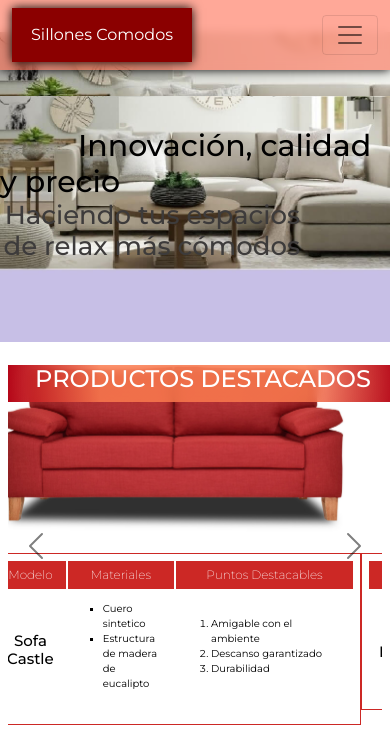
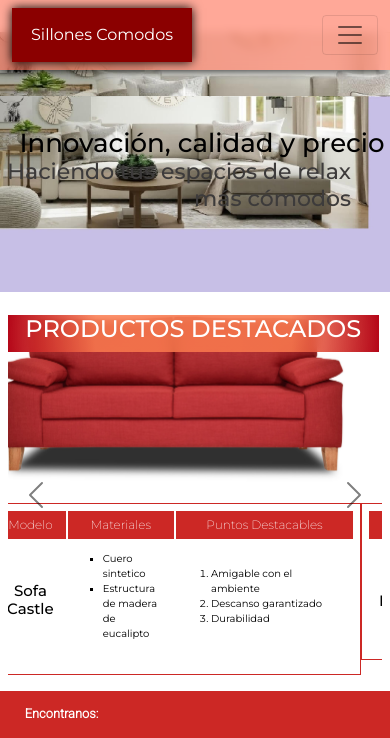
Before and after one commit to sandramb2021/Proyecto-22900, a website: page index.html in a window 390 px wide. Shown: the top 738 px of the page. Drawn offline with nearby package versions, Linux system fonts and the light colour scheme.

Commit message:
ultimando detalles de css

```diff
--- a/index.html
+++ b/index.html
@@ -53,10 +53,10 @@
             </div>
         </nav>
 
-        <div class="heroContainer">
+        <div class="heroContainer w-100">
             <div class="row mx-0">
                 <!--hero-->
-                <div class="heroContainer">
+                <div class="heroContainer w-100">
                     <span>Innovación, calidad y precio </span>
                     <p class="heroSubtitle">Haciendo tus espacios de relax más cómodos</p>
                 </div>
--- a/scss/_header.scss
+++ b/scss/_header.scss
@@ -37,8 +37,9 @@ header {
 
 
 }
+
 .heroContainer {
-        width: 100%;
+
     padding: 2em 0em;
     background-image: url("../imagenes/hero7.jpg");
     background-attachment: fixed;
@@ -57,5 +58,6 @@ header {
         color: rgb(61, 59, 59);
         font-size: 26px;
         text-align: right;
+        margin-right: 10%;
     }
 }
--- a/scss/_mobile.scss
+++ b/scss/_mobile.scss
@@ -14,6 +14,9 @@
                 flex-direction: column;
             }
         }
+
+
+
     }
 
     .flex-strech {
@@ -36,6 +39,10 @@
                         }
                     }
                 }
+            }
+
+            .tituloProdDestacados {
+                max-width: 95%;
             }
         }
     }
@@ -85,11 +92,28 @@
         .formConsulta {
 
             .formConsultaRenglonBtn {
-                margin-left: 20%;
+                margin-left: 15%;
             }
         }
     }
 
+}
+
+
+@media (max-width: 658px) {
+
+    /**celular acostado*/
+    .contenedor__formConsulta {
+        .formConsulta {
+            width: 80%;
+
+            .formConsultaRenglonBtn {
+                .formConsultaBtn {
+                    width: 130px;
+                }
+            }
+        }
+    }
 }
 
 @media (max-width: 560px) {
@@ -178,7 +202,8 @@
             }
 
             .tituloProdDestacados {
-                max-width: 400px;
+                max-width: 95%;
+
                 h1 {
                     font-size: 1.5em;
                 }
@@ -189,8 +214,14 @@
     .heroContainer {
         text-align: left;
 
+        span {
+            font-size: 26px;
+            margin-left: 5%;
+
+        }
         .heroSubtitle {
-            width: 300px;
+            width: 90%;
+            font-size: 22px;
         }
     }
 
@@ -224,9 +255,7 @@
 
     }
 
-
     .contieneProd {
-
         margin-bottom: 16px;
 
         .btnDetalle {
@@ -234,7 +263,6 @@
             top: 40%;
         }
     }
-
 
     .contenedor__formConsulta {
         .formConsulta {
```
Also changed, not shown: castle.html (+2 -2 lines), contacto.html (+2 -2 lines), diana.html (+2 -2 lines), duke.html (+2 -2 lines), francis.html (+2 -2 lines), individuales.html (+2 -2 lines), neal.html (+2 -2 lines), nemesis.html (+2 -2 lines), niza.html (+2 -2 lines), noah.html (+2 -2 lines), nosotros.html (+2 -2 lines), preguntasfrecuentes.html (+2 -2 lines), sam.html (+2 -2 lines), selenia.html (+2 -2 lines), 1 more files. Lines whose indentation alone changed are shown as unchanged.
